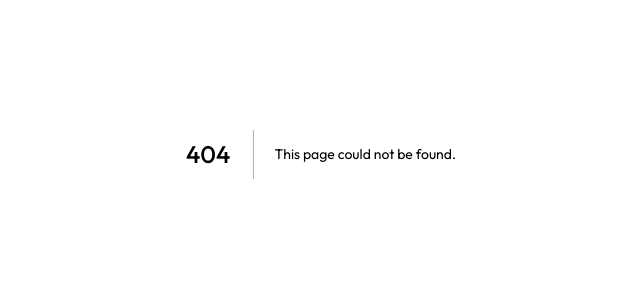
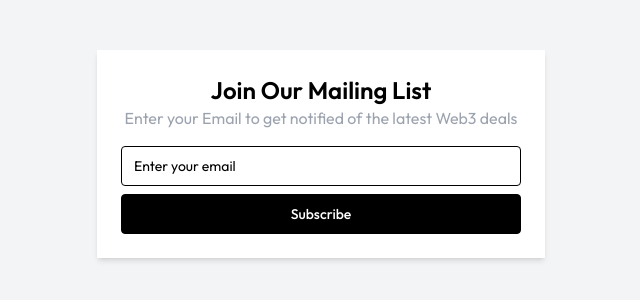
Before and after one commit to function03-labs/Web3Deals, a Next.js app: page /subscription in a window 1280 px wide. Before the commit this address had no page. Shown: the part 246-546 px from the top of the page, without its empty margins (319-959 px from the left). Built offline with nearby package versions, Linux system fonts and the light colour scheme.

Commit message:
adding the Investor portal

```diff
--- a/src/components/Header.js
+++ b/src/components/Header.js
@@ -1,4 +1,5 @@
 import { useEffect } from 'react';
+import { useRouter } from 'next/router';
 
 function SunIcon() {
   return (
@@ -21,6 +22,7 @@ function MoonIcon() {
  * Renders the header with a logo and navigation links.
  */
 function Header({theme, setTheme}) {
+  const Router= useRouter()
 
   useEffect(() => {
     // Set the theme based on the value stored in localStorage
@@ -45,6 +47,7 @@ function Header({theme, setTheme}) {
     <header className="z-20 ease-linear  flex flex-col md:flex-row justify-between items-center py-2 sm:py-3 md:py-3 lg:px-[12rem] md:px-[8rem] border-b-2 border-[#F2F2F2]">
       <h1  className="cursor-pointer text-2xl font-bold tracking-widest">.Web3Deals</h1>
       <nav className=" items-center space-x-2 pt-1 flex">
+        <button onClick={()=>Router.push('/subscription')} className='border rounded-full px-2 py-1'>Investor Portal</button>
           <a target="_blank" rel="noreferrer" href="https://github.com/function03-labs/Web3Deals">
             <div className="inline-flex items-center justify-center text-sm font-medium transition-colors focus-visible:outline-none focus-visible:ring-2 focus-visible:ring-ring focus-visible:ring-offset-2 disabled:opacity-50 disabled:pointer-events-none ring-offset-background hover:bg-accent hover:text-accent-foreground h-9 rounded-md w-9 px-0">
               <svg viewBox="0 0 438.549 438.549" className="h-5 w-5">
--- /dev/null
+++ b/src/pages/subscription.js
@@ -0,0 +1,32 @@
+import { useState } from 'react';
+import { Button } from "@/components/ui/button"
+import { Input } from "@/components/ui/input"
+
+const Subscribe = () => {
+  const [email, setEmail] = useState('');
+
+  const handleSubscribe = () => {
+    // Implement your subscription logic here
+    // You can use an API endpoint or integrate with Mailchimp API to handle the subscription
+    console.log('Subscribed with email:', email);
+  };
+
+  return (
+    <div className="flex items-center justify-center min-h-screen bg-gray-100">
+       <div className="w-full max-w-md p-6 bg-white rounded-md shadow-md">
+        <h1 className="text-2xl font-semibold text-center">Join Our Mailing List</h1>
+        <p className=" text-gray-400 mb-4 text-center">Enter your Email to get notified of the latest Web3 deals</p>
+      <Input
+        type="email"
+        value={email}
+        onChange={(e) => setEmail(e.target.value)}
+        placeholder="Enter your email"
+        className="w-full p-3 mb-2 border rounded"
+      />
+      <Button onClick={handleSubscribe}  className="w-full p-3 text-white bg-black border border-black rounded cursor-pointer ">Subscribe</Button>
+    </div>
+    </div>
+  );
+};
+
+export default Subscribe;
```
Lines whose indentation alone changed are shown as unchanged.
